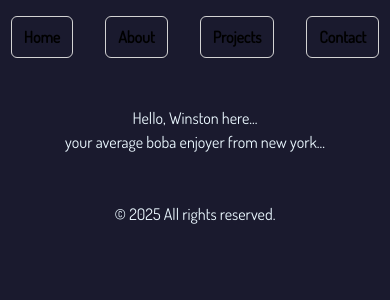
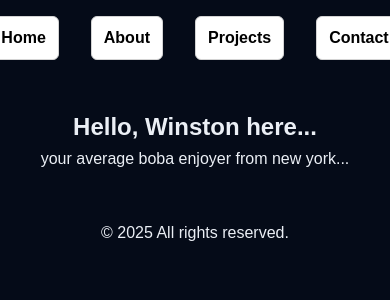
Before and after one commit to Mayday46/portfolio, a React (Vite) app: page / in a window 390 px wide. Shown: the top 300 px of the page. Built offline with nearby package versions, Linux system fonts and the light colour scheme.

Commit message:
Refactor NavigationBar and index.css for improved styling consistency and responsiveness

```diff
--- a/src/components/NavigationBar.jsx
+++ b/src/components/NavigationBar.jsx
@@ -10,6 +10,7 @@ const NavigationBar = () => {
 
     const linkStyle = {
         textDecoration: 'none',
+        backgroundColor: 'white',
         color: 'black',
         fontWeight: 'bold',
         fontSize: '16px',
@@ -20,10 +21,10 @@ const NavigationBar = () => {
 
     return (
         <nav style = {navStyle}>
-            <Link to = "/" style = {linkStyle}> Home </Link>
-            <Link to = "/about" style = {linkStyle}> About </Link>
-            <Link to = "/projects" style = {linkStyle}> Projects </Link>
-            <Link to = "/contact" style = {linkStyle}> Contact </Link>
+        <Link to = "/" style = {linkStyle}> Home </Link>
+        <Link to = "/about" style = {linkStyle}> About </Link>
+        <Link to = "/projects" style = {linkStyle}> Projects </Link>
+        <Link to = "/contact" style = {linkStyle}> Contact </Link>
         </nav>
     );
 };
--- a/src/index.css
+++ b/src/index.css
@@ -1,92 +1,137 @@
+/* ===== Modernized index.css ===== */
+@layer base, components, utilities;
 
-@import url(https://fonts.googleapis.com/css?family=Dosis:300,400);
-@import "tailwindcss";
+/* 1. BASE LAYER - Essential resets and variables */
+@layer base {
+  /* Font import with modern syntax */
+  @import url('https://fonts.googleapis.com/css2?family=Dosis:wght@300;400;600&display=swap');
 
   :root {
-  font-family: 'Dosis', sans-serif;
-  --bg: #1A1A2E;
-  /* --bg: #0e0a18; */
-  --text-primary: #ebf8ff;
-  --text-secondary: #b6e1f6;
-  --highlight: #E94560;
-  /* --highlight: #a43acb; */
-  --hover: #9BA4B5;
-  /* --bg: #312f42;
-  --text-primary: #f6d0cb;
-  --text-secondary: #61d5e4;
-  --highlight: #4c3cc3;
-  --hover: #61d5e4; */
+    /* Color system using OKLCH for better consistency */
+    --bg-primary: oklch(15% 0.03 260);
+    --text-primary: oklch(95% 0.01 260);
+    --text-secondary: oklch(80% 0.02 260);
+    --highlight: oklch(70% 0.25 0);
+    --hover: oklch(75% 0.15 260);
+
+    /* Spacing system */
+    --space-xs: 0.5rem;
+    --space-md: 1rem;
+    --space-lg: 2rem;
+
+    /* Transitions */
+    --transition-duration: 0.3s;
+  }
+
+  /* Dark mode preferences */
+  @media (prefers-color-scheme: dark) {
+    :root {
+      --bg-primary: oklch(10% 0.02 260);
+      --text-primary: oklch(98% 0.01 260);
+    }
+  }
+
+  /* Base element styles */
+  * {
+    box-sizing: border-box;
+    margin: 0;
+    padding: 0;
+  }
+
+  html {
+    scroll-behavior: smooth;
+    scroll-padding-top: var(--space-lg);
   }
 
   body {
-  background-color: var(--bg);
-  /* background: radial-gradient(#16213E 0%, #1A1A2E 100%); */
-  overflow-x: hidden !important;
+    font-family: 'Dosis', -apple-system, sans-serif;
+    background: var(--bg-primary);
+    color: var(--text-primary);
+    line-height: 1.6;
+    overflow-x: hidden;
+  }
 }
 
-.wrapper {
-  display: block;
-  position: absolute;
-  top: 50%;
-  left: 50%;
-  -webkit-transform: translate(-50%,-50%);
-  transition: all .2s ease-in-out;
+/* 2. COMPONENTS LAYER - Reusable patterns */
+@layer components {
+  /* Link styles - simplified yet enhanced */
+  .link {
+    color: var(--highlight);
+    font-weight: 600;
+    text-decoration: none;
+    position: relative;
+    transition: color var(--transition-duration) ease;
+
+    &:hover {
+      color: var(--hover);
     }
 
-a {
-  color: var(--highlight);
-  font-weight: 1000;
-  text-decoration: none;
-  display: inline-block;
-  position: relative;
-}
-
-/*effect-underline*/
-a.effect-underline:after {
+    /* Modern underline effect */
+    &--underline {
+      &::after {
         content: '';
         position: absolute;
         left: 0;
-  display: inline-block;
-  height: 1em;
+        bottom: -2px;
         width: 100%;
-  border-bottom: 1px solid;
-  margin-top: 10px;
-  opacity: 0;
-  -webkit-transition: opacity 0.35s, -webkit-transform 0.35s;
-  transition: opacity 0.35s, transform 0.35s;
-  -webkit-transform: scale(0,1);
-  transform: scale(0,1);
-  color: var(--hover);
+        height: 1px;
+        background: currentColor;
+        transform: scaleX(0);
+        transform-origin: right;
+        transition: transform var(--transition-duration) ease;
       }
 
-a.effect-underline:hover:after {
-  opacity: 1;
-  -webkit-transform: scale(1);
-  transform: scale(1);
-  color: var(--hover);
+      &:hover::after {
+        transform: scaleX(1);
+        transform-origin: left;
+      }
+    }
   }
 
-a:hover {
-  color: var(--hover);
+  /* Centered wrapper - more flexible */
+  .centered {
+    width: min(90%, 1200px);
+    margin-inline: auto;
+    padding-block: var(--space-lg);
+  }
 }
 
-/* effect-shine */
-a.effect-shine:hover {
-  -webkit-mask-image: linear-gradient(-75deg, rgba(0,0,0,.6) 30%, #000 50%, rgba(0,0,0,.6) 70%);
-  -webkit-mask-size: 200%;
+/* 3. UTILITIES LAYER - Helper classes */
+@layer utilities {
+  /* Animation for shine effect */
+  .animate-shine {
     animation: shine 2s infinite;
+    mask-image: linear-gradient(-75deg, rgba(0,0,0,.6) 30%, #000 50%, rgba(0,0,0,.6) 70%);
+    mask-size: 200%;
   }
 
-li {
+  /* List reset */
+  .reset-list {
     list-style: none;
+    padding: 0;
+    margin: 0;
   }
 
-@-webkit-keyframes shine {
-  from {
-    -webkit-mask-position: 150%;
+  /* Responsive spacing */
+  .flow > * + * {
+    margin-top: var(--flow-space, var(--space-md));
+  }
 }
 
-  to {
-    -webkit-mask-position: -50%;
+/* Keyframes */
+@keyframes shine {
+  from { mask-position: 150%; }
+  to { mask-position: -50%; }
+}
+
+/* 4. MEDIA QUERIES - Responsive adjustments */
+@media (max-width: 768px) {
+  :root {
+    --space-md: 0.75rem;
+    --space-lg: 1.5rem;
+  }
+
+  html {
+    scroll-padding-top: 80px; /* Account for fixed header */
   }
 }
```
Lines whose indentation alone changed are shown as unchanged.
